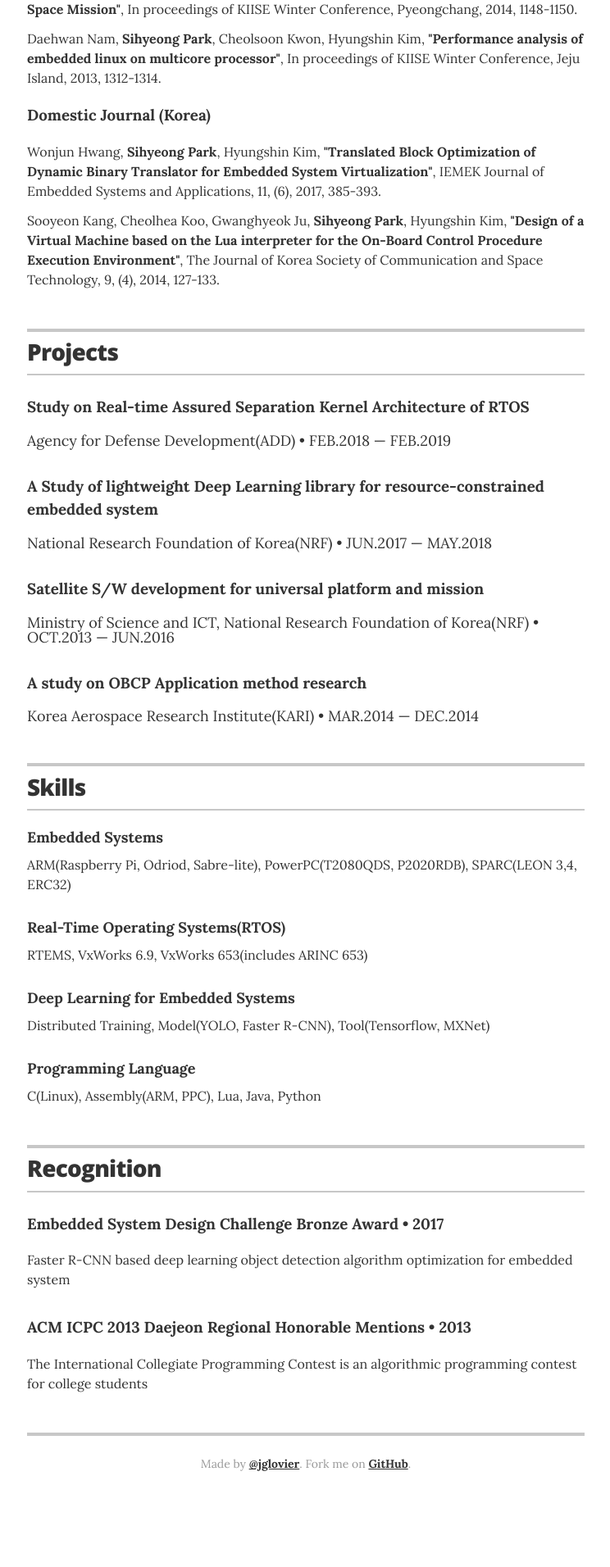
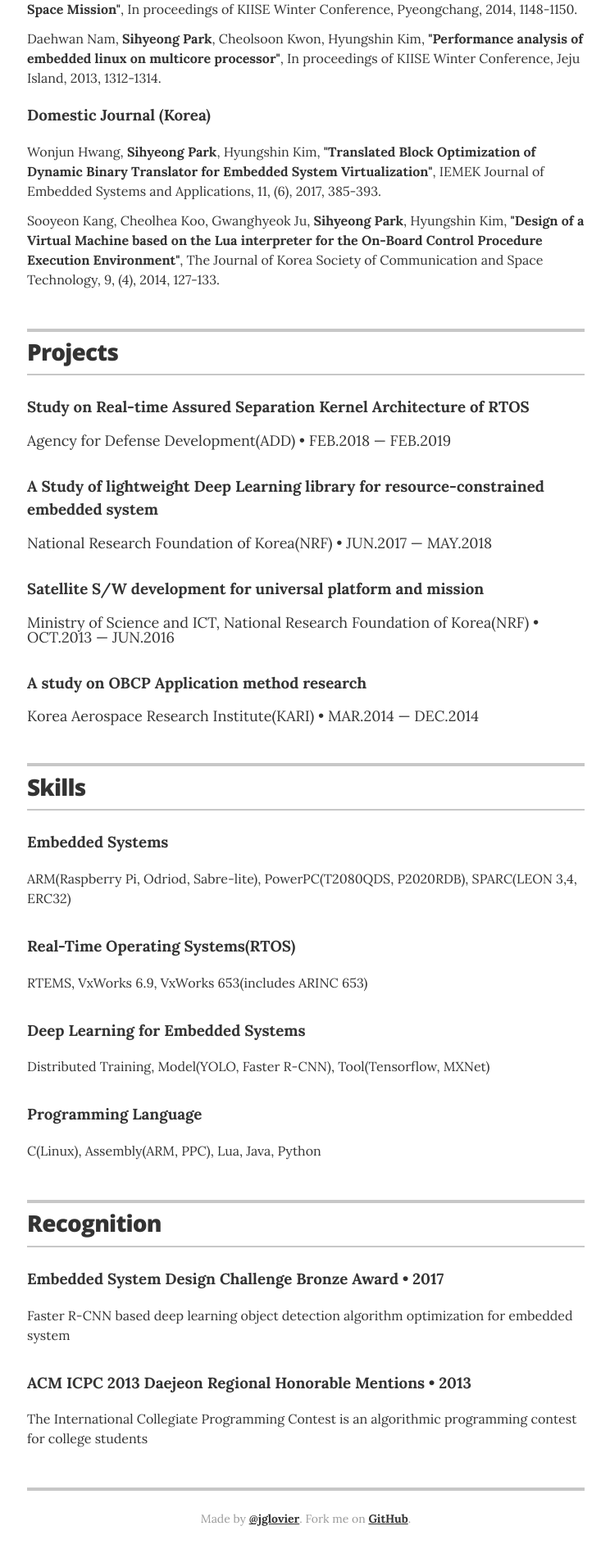
Before and after one commit to sihyeong/sihyeong.github.io, a Jekyll site: the page built from index.html, in a window 1280 px wide. Shown: the part 2079-3991 px from the top of the page at 82% size, without its empty margins (267-1011 px from the left). Built offline with Jekyll 4.4.1, drawn with Linux system fonts in a browser that asks for light colours; before the commit the page ends 3924 px from its top, so only the background shows below that.

Commit message:
Update resume.html

```diff
--- a/_layouts/resume.html
+++ b/_layouts/resume.html
@@ -164,7 +164,7 @@
         </header>
         {% for skill in site.data.skills %}
         <div class="resume-item">
-          <h4 class="resume-item-details">{{ skill.skill }}</h4>
+          <h3>{{ skill.skill }}</h3>
           <p class="resume-item-copy">{{ skill.description }}</p>
         </div>
         {% endfor %}
```
